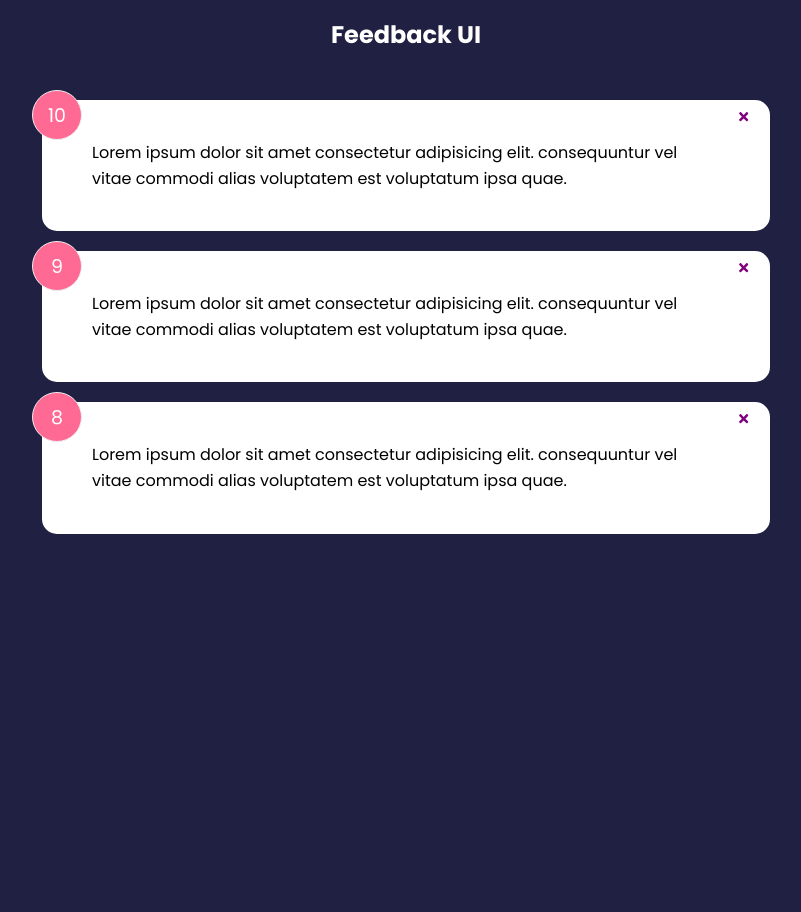
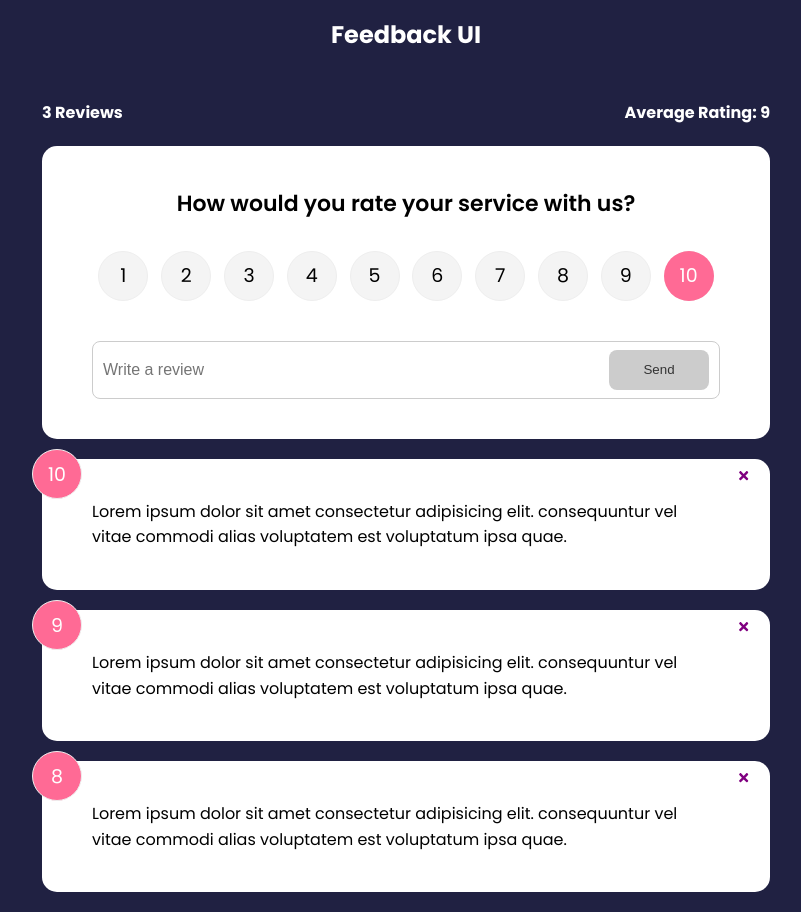
Before and after one commit to laslomcd/feedback-app, a React (Create React App) app: page / in a window 1280 px wide. Shown: the whole page, without its empty margins (234-1035 px from the left). Before the commit the page ends 800 px from the top, so only its background shows below. Built offline with nearby package versions, Linux system fonts and the light colour scheme.

Commit message:
added input form and working on rating select

```diff
--- a/src/App.js
+++ b/src/App.js
@@ -2,6 +2,8 @@
 import Header from "./components/Header";
 import FeedbackList from "./components/FeedbackList";
 import FeedbackData from "./data/FeedbackData";
+import FeedbackStats from "./components/FeedbackStats";
+import FeedbackForm from "./components/FeedbackForm";
 
 function App() {
 	const [feedback, setFeedback] = useState(FeedbackData);
@@ -15,7 +17,9 @@
 		<>
 			<Header />
 			<div className="container">
-				<FeedbackList feedback={feedback} handleDelete={deleteFeedback}/>
+				<FeedbackStats feedback={feedback} />
+				<FeedbackForm />
+				<FeedbackList feedback={feedback} handleDelete={deleteFeedback} />
 			</div>
 		</>
 	);
--- /dev/null
+++ b/src/components/FeedbackForm.js
@@ -0,0 +1,43 @@
+import React from 'react'
+import { useState } from 'react'
+import Card from './shared/Card'
+import Button from './shared/Button'
+import RatingSelect from './RatingSelect'
+
+function FeedbackForm() {
+    const [text, setText] = useState('')
+    const [btnDisabled, setBtnDisabled] = useState(true)
+    const [message, setMessage] = useState('')
+    const [rating, setRating] = useState(10)
+
+    const handleTextChange = (e) => {
+        if (text === '') {
+            setBtnDisabled(true)
+            setMessage(null)
+        } else if (text !== '' && text.trim().length <= 8) {
+            setBtnDisabled(true)
+            setMessage('Please enter at least 10 characters')
+        } else {
+            setBtnDisabled(false)
+            setMessage(null)
+        }
+        setText(e.target.value)
+        console.log(text.length)
+    }
+
+    return (
+        <Card>
+            <form>
+                <h2>How would you rate your service with us?</h2>
+                <RatingSelect />
+                <div className="input-group">
+                    <input onChange={handleTextChange} type="text" placeholder='Write a review' value={text} />
+                    <Button type='submit' isDisabled={btnDisabled}>Send</Button>
+                </div>
+                {message && <div className='message'>{message}</div>}
+            </form>
+        </Card>
+    )
+}
+
+export default FeedbackForm
--- /dev/null
+++ b/src/components/FeedbackStats.js
@@ -0,0 +1,21 @@
+import React from 'react'
+import PropTypes from 'prop-types'
+
+function FeedbackStats({ feedback }) {
+    // Calculate the average rating
+    let average = feedback.reduce((total, current) => total + current.rating, 0) / feedback.length;
+    average = average.toFixed(1).replace(/\.0$/, '');
+
+    return (
+        <div className='feedback-stats'>
+            <h4>{feedback.length} Reviews</h4>
+            <h4>Average Rating: {isNaN(average) ? 0 : average} </h4>
+        </div>
+    )
+}
+
+FeedbackStats.protoTypes = {
+    feedback: PropTypes.array.isRequired
+}
+
+export default FeedbackStats
--- /dev/null
+++ b/src/components/RatingSelect.js
@@ -0,0 +1,127 @@
+import React from 'react'
+import { useState } from 'react'
+
+function RatingSelect() {
+    const [selected, setSelected] = useState(10)
+
+    const handleChange = (e) => {
+
+    }
+
+    return (
+        <ul className='rating'>
+            <li>
+                <input
+                    type="radio"
+                    id='num1'
+                    name='rating'
+                    value='1'
+                    onChange={handleChange}
+                    checked={selected === 1}
+                />
+                <label htmlFor="num1">1</label>
+            </li>
+            <li>
+                <input
+                    type='radio'
+                    id='num2'
+                    name='rating'
+                    value='2'
+                    onChange={handleChange}
+                    checked={selected === 2}
+                />
+                <label htmlFor='num2'>2</label>
+            </li>
+            <li>
+                <input
+                    type='radio'
+                    id='num3'
+                    name='rating'
+                    value='3'
+                    onChange={handleChange}
+                    checked={selected === 3}
+                />
+                <label htmlFor='num3'>3</label>
+            </li>
+            <li>
+                <input
+                    type='radio'
+                    id='num4'
+                    name='rating'
+                    value='4'
+                    onChange={handleChange}
+                    checked={selected === 4}
+                />
+                <label htmlFor='num4'>4</label>
+            </li>
+            <li>
+                <input
+                    type='radio'
+                    id='num5'
+                    name='rating'
+                    value='5'
+                    onChange={handleChange}
+                    checked={selected === 5}
+                />
+                <label htmlFor='num5'>5</label>
+            </li>
+            <li>
+                <input
+                    type='radio'
+                    id='num6'
+                    name='rating'
+                    value='6'
+                    onChange={handleChange}
+                    checked={selected === 6}
+                />
+                <label htmlFor='num6'>6</label>
+            </li>
+            <li>
+                <input
+                    type='radio'
+                    id='num7'
+                    name='rating'
+                    value='7'
+                    onChange={handleChange}
+                    checked={selected === 7}
+                />
+                <label htmlFor='num7'>7</label>
+            </li>
+            <li>
+                <input
+                    type='radio'
+                    id='num8'
+                    name='rating'
+                    value='8'
+                    onChange={handleChange}
+                    checked={selected === 8}
+                />
+                <label htmlFor='num8'>8</label>
+            </li>
+            <li>
+                <input
+                    type='radio'
+                    id='num9'
+                    name='rating'
+                    value='9'
+                    onChange={handleChange}
+                    checked={selected === 9}
+                />
+                <label htmlFor='num9'>9</label>
+            </li>
+            <li>
+                <input
+                    type='radio'
+                    id='num10'
+                    name='rating'
+                    value='10'
+                    onChange={handleChange}
+                    checked={selected === 10}
+                />
+                <label htmlFor='num10'>10</label>
+            </li>
+        </ul>
+    )
+}
+
+export default RatingSelect
--- /dev/null
+++ b/src/components/shared/Button.js
@@ -0,0 +1,25 @@
+import React from 'react'
+import PropTypes from 'prop-types'
+
+function Button({ children, version, type, isDisabled }) {
+    return (
+        <button type={type} disabled={isDisabled} className={`btn btn-${version}`}>
+           {children}
+        </button>
+    )
+}
+
+Button.defaultProps = {
+    version: 'primary',
+    type: 'button',
+    isDisabled: false
+}
+
+Button.propTypes = {
+    children: PropTypes.node.isRequired,
+    version: PropTypes.string,
+    type: PropTypes.string,
+    isDisabled: PropTypes.bool
+}
+
+export default Button
```
